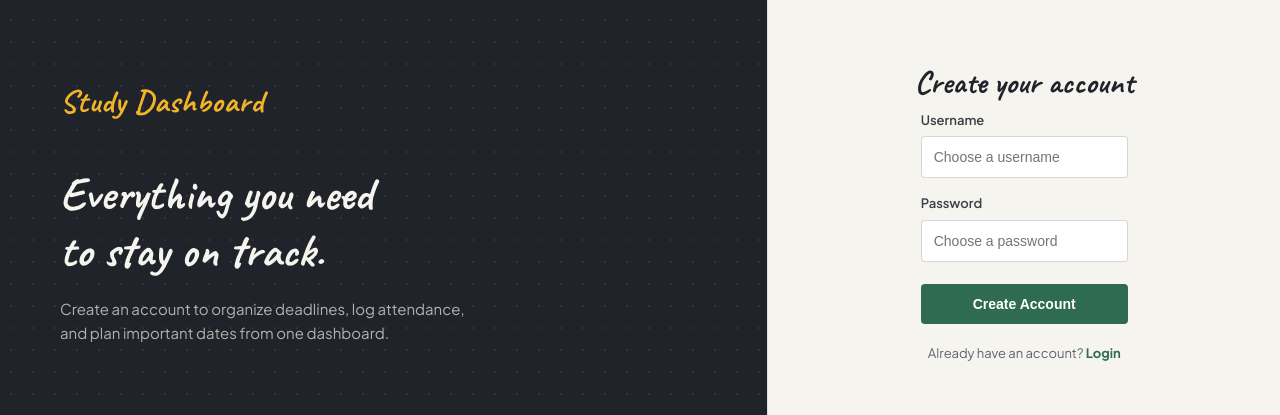
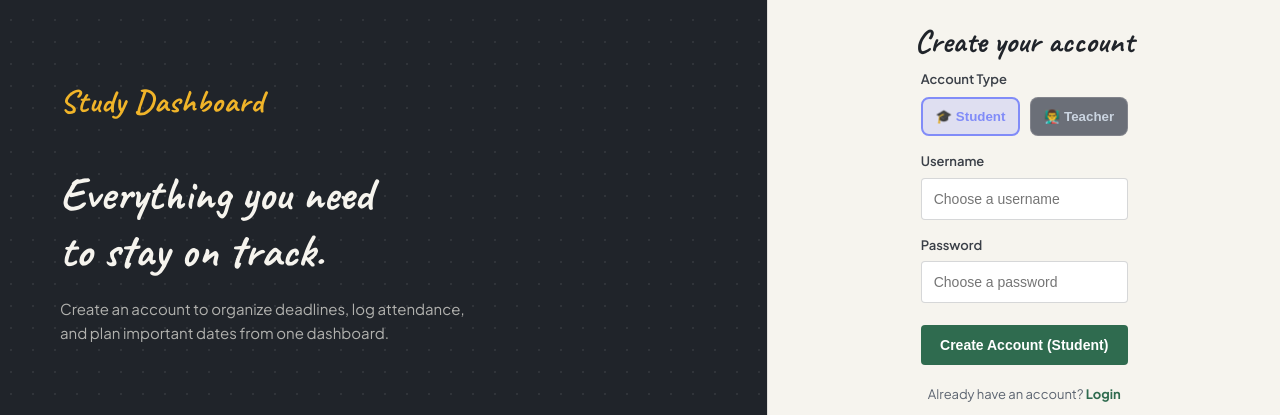
Before and after one commit to Ayush7361/Attendance-Tracker, a React (Vite) app in the folder frontend/: page /teacher in a window 1280 px wide. Both pictures are taken after a click on the element "Register". Shown: the part 189-604 px from the top of the page. Built offline with nearby package versions, Linux system fonts and the light colour scheme; no server answers.

Commit message:
seperate route

```diff
--- a/frontend/src/App.jsx
+++ b/frontend/src/App.jsx
@@ -1,5 +1,5 @@
 import { useState, useEffect } from "react";
-import { Routes, Route, useLocation } from "react-router-dom";
+import { Routes, Route, useLocation, Navigate } from "react-router-dom";
 import { useAuth } from "./context/AuthContext";
 import Login from "./pages/Login";
 import Register from "./pages/Register";
@@ -46,17 +46,21 @@ function App() {
         );
     }
 
+    // Role Guard: Teacher account
     if (user.role === "teacher") {
         return (
             <>
                 <ScrollToTop />
                 <Routes>
-                    <Route path="*" element={<TeacherDashboard user={user} onLogout={handleLogout} />} />
+                    <Route path="/teacher" element={<TeacherDashboard user={user} onLogout={handleLogout} />} />
+                    <Route path="/teacher/routine" element={<TeacherDashboard user={user} onLogout={handleLogout} />} />
+                    <Route path="*" element={<Navigate to="/teacher" replace />} />
                 </Routes>
             </>
         );
     }
 
+    // Role Guard: Student account
     return (
         <>
             <ScrollToTop />
@@ -73,6 +77,8 @@ function App() {
                 <Route path="/gpa" element={<GpaPage user={user} onLogout={handleLogout} />} />
                 <Route path="/schedule" element={<RoutinePage user={user} onLogout={handleLogout} />} />
                 <Route path="/archive" element={<ArchivePage user={user} onLogout={handleLogout} />} />
+                <Route path="/teacher/*" element={<Navigate to="/" replace />} />
+                <Route path="*" element={<Navigate to="/" replace />} />
             </Routes>
             <MobileNav />
         </>
--- a/frontend/src/api/authApi.js
+++ b/frontend/src/api/authApi.js
@@ -1,7 +1,7 @@
 import axios from "../utils/axiosInstance";
 
-export function registerUser(username, password) {
-    return axios.post("/api/auth/register", { username, password });
+export function registerUser(username, password, role = "student") {
+    return axios.post("/api/auth/register", { username, password, role });
 }
 
 export function loginUser(username, password) {
--- a/frontend/src/pages/Register.jsx
+++ b/frontend/src/pages/Register.jsx
@@ -6,6 +6,7 @@ import "../styles/Auth.css";
 function Register({ onSwitchToLogin }) {
     const [username, setUsername] = useState("");
     const [password, setPassword] = useState("");
+    const [role, setRole] = useState("student");
     const [error, setError] = useState("");
     const { login } = useAuth();
 
@@ -14,7 +15,7 @@ function Register({ onSwitchToLogin }) {
         setError("");
 
         try {
-            const res = await registerUser(username, password);
+            const res = await registerUser(username, password, role);
             login(res.data);
         } catch (err) {
             setError(err.response?.data?.message || "Something went wrong");
@@ -35,15 +36,53 @@ function Register({ onSwitchToLogin }) {
                 <h2>Create your account</h2>
 
                 <form onSubmit={handleSubmit}>
+                    <div className="auth-field" style={{ marginBottom: "16px" }}>
+                        <label style={{ display: "block", marginBottom: "8px", fontWeight: "600" }}>Account Type</label>
+                        <div style={{ display: "flex", gap: "10px" }}>
+                            <button
+                                type="button"
+                                onClick={() => setRole("student")}
+                                style={{
+                                    flex: 1,
+                                    padding: "10px",
+                                    borderRadius: "8px",
+                                    border: role === "student" ? "2px solid #818cf8" : "1px solid rgba(255,255,255,0.15)",
+                                    background: role === "student" ? "rgba(129, 140, 248, 0.2)" : "rgba(15, 23, 42, 0.6)",
+                                    color: role === "student" ? "#818cf8" : "#cbd5e1",
+                                    fontWeight: "700",
+                                    cursor: "pointer"
+                                }}
+                            >
+                                🎓 Student
+                            </button>
+                            <button
+                                type="button"
+                                onClick={() => setRole("teacher")}
+                                style={{
+                                    flex: 1,
+                                    padding: "10px",
+                                    borderRadius: "8px",
+                                    border: role === "teacher" ? "2px solid #818cf8" : "1px solid rgba(255,255,255,0.15)",
+                                    background: role === "teacher" ? "rgba(129, 140, 248, 0.2)" : "rgba(15, 23, 42, 0.6)",
+                                    color: role === "teacher" ? "#818cf8" : "#cbd5e1",
+                                    fontWeight: "700",
+                                    cursor: "pointer"
+                                }}
+                            >
+                                👨‍🏫 Teacher
+                            </button>
+                        </div>
+                    </div>
+
                     <div className="auth-field">
                         <label>Username</label>
-                        <input type="text" value={username} onChange={(e) => setUsername(e.target.value)} placeholder="Choose a username" />
+                        <input type="text" value={username} onChange={(e) => setUsername(e.target.value)} placeholder="Choose a username" required />
                     </div>
                     <div className="auth-field">
                         <label>Password</label>
-                        <input type="password" value={password} onChange={(e) => setPassword(e.target.value)} placeholder="Choose a password" />
+                        <input type="password" value={password} onChange={(e) => setPassword(e.target.value)} placeholder="Choose a password" required />
                     </div>
-                    <button type="submit" className="auth-submit">Create Account</button>
+                    <button type="submit" className="auth-submit">Create Account ({role === "teacher" ? "Teacher" : "Student"})</button>
                 </form>
 
                 {error && <div className="auth-error">{error}</div>}
--- a/frontend/src/pages/TeacherDashboard.jsx
+++ b/frontend/src/pages/TeacherDashboard.jsx
@@ -1,4 +1,5 @@
 import { useState, useEffect } from "react";
+import { useNavigate, useLocation } from "react-router-dom";
 import {
     getTeacherAssignments,
     getTodayTeacherSchedule,
@@ -31,7 +32,11 @@ function formatDateKey(date) {
 
 function TeacherDashboard({ user, onLogout }) {
     const { showToast } = useToast();
-    const [activeTab, setActiveTab] = useState("mark"); // "mark" | "routine"
+    const navigate = useNavigate();
+    const location = useLocation();
+
+    const isRoutineTab = location.pathname.includes("/routine");
+    const activeTab = isRoutineTab ? "routine" : "mark";
 
     const [assignments, setAssignments] = useState([]);
     const [selectedAssignmentIndex, setSelectedAssignmentIndex] = useState(0);
@@ -129,7 +134,6 @@ function TeacherDashboard({ user, onLogout }) {
             setClassName(data.name || "Class");
             setIsAlreadySubmitted(data.isAlreadySubmitted || false);
 
-            // If past record exists, keep absentees unchecked. Otherwise default-present.
             const presentSet = new Set();
             (data.students || []).forEach((s) => {
                 if (!s.isAbsent) {
@@ -197,7 +201,6 @@ function TeacherDashboard({ user, onLogout }) {
         }
     }
 
-    // Routine tab helpers
     async function loadRoutine(cid) {
         if (!cid) return;
         setLoadingRoutine(true);
@@ -260,13 +263,13 @@ function TeacherDashboard({ user, onLogout }) {
                 <div className="header-brand">
                     <div className="brand-badge" style={{ background: "#818cf8" }}>TP</div>
                     <div>
-                        <h1 className="app-title">Teacher Command Center</h1>
+                        <h1 className="app-title">Teacher Portal</h1>
                         <p className="app-subtitle">Welcome, {user.username} (Teacher)</p>
                     </div>
                 </div>
                 <div style={{ display: "flex", alignItems: "center", gap: "12px" }}>
                     <span className="pill-badge" style={{ background: "rgba(129, 140, 248, 0.2)", color: "#818cf8", padding: "4px 10px", borderRadius: "12px", fontSize: "0.8rem", fontWeight: "600" }}>
-                        Teacher Role
+                        Teacher Portal
                     </span>
                     <button className="logout-btn" onClick={onLogout}>
                         Logout
@@ -280,7 +283,7 @@ function TeacherDashboard({ user, onLogout }) {
                     <button
                         type="button"
                         className={`action-btn ${activeTab === "mark" ? "btn-primary" : ""}`}
-                        onClick={() => setActiveTab("mark")}
+                        onClick={() => navigate("/teacher")}
                         style={{ flex: 1, padding: "12px", borderRadius: "8px", fontWeight: "700", border: "none", cursor: "pointer" }}
                     >
                         ⚡ Mark Attendance
@@ -288,7 +291,7 @@ function TeacherDashboard({ user, onLogout }) {
                     <button
                         type="button"
                         className={`action-btn ${activeTab === "routine" ? "btn-primary" : ""}`}
-                        onClick={() => setActiveTab("routine")}
+                        onClick={() => navigate("/teacher/routine")}
                         style={{ flex: 1, padding: "12px", borderRadius: "8px", fontWeight: "700", border: "none", cursor: "pointer" }}
                     >
                         🗓️ Master Class Routine
@@ -514,7 +517,6 @@ function TeacherDashboard({ user, onLogout }) {
                             </div>
                         )}
 
-                        {/* Add new routine slot form */}
                         <form onSubmit={handleAddRoutineSlot} style={{ display: "grid", gridTemplateColumns: "repeat(auto-fit, minmax(140px, 1fr))", gap: "10px", background: "rgba(15, 23, 42, 0.6)", padding: "16px", borderRadius: "10px", marginBottom: "20px" }}>
                             <div>
                                 <label style={{ fontSize: "0.75rem", color: "#94a3b8", fontWeight: "700" }}>Day</label>
@@ -558,7 +560,6 @@ function TeacherDashboard({ user, onLogout }) {
                             </div>
                         </form>
 
-                        {/* Routine slots display */}
                         {loadingRoutine ? (
                             <div style={{ textAlign: "center", padding: "20px", color: "#94a3b8" }}>Loading routine...</div>
                         ) : classRoutine.length === 0 ? (
```
